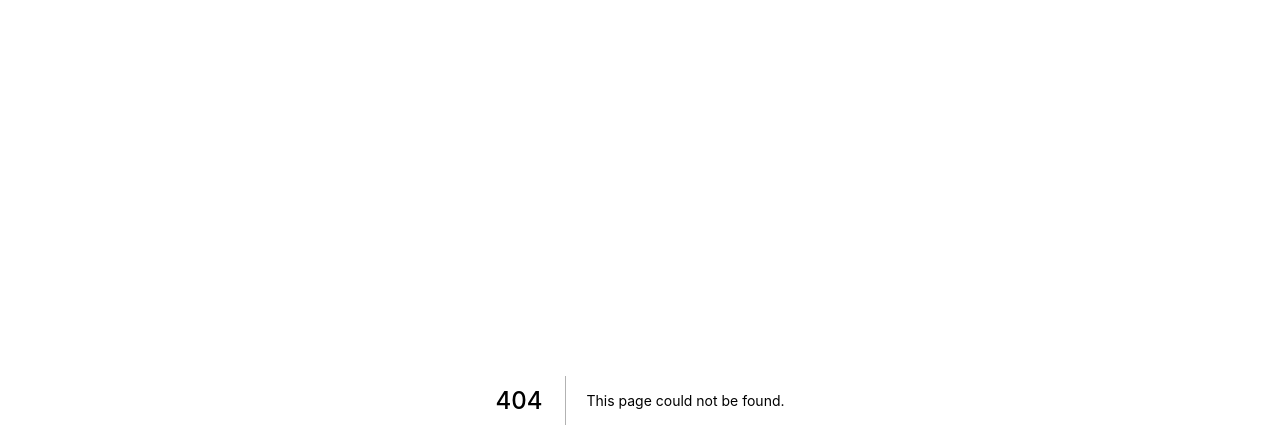
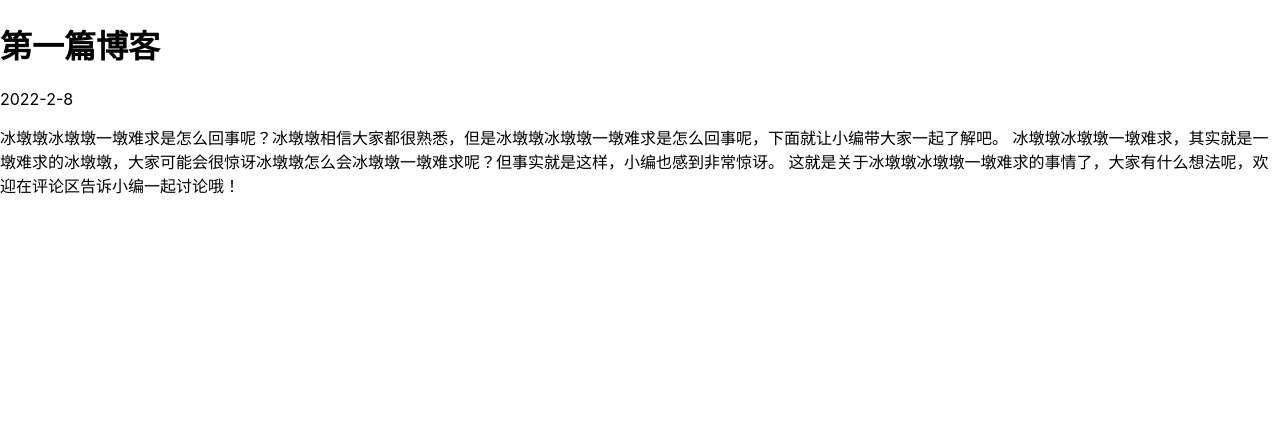
Before and after one commit to C-Schafe/nextjs-blog, a Next.js app: page /posts/first_post in a window 1280 px wide. Before the commit this address had no page. Shown: the top 448 px of the page. Built offline with nearby package versions, Linux system fonts and the light colour scheme.

Commit message:
finish upgrade SSG

```diff
--- a/lib/get-posts-list.ts
+++ /dev/null
@@ -1,8 +0,0 @@
-import path from 'path';
-import fs from 'fs';
-
-export const getPostsNameList = () => {
-  const markdownDir = path.join(process.cwd(), 'markdown');
-  const filenames = fs.readdirSync(markdownDir);
-  return filenames;
-}
--- /dev/null
+++ b/lib/posts.ts
@@ -0,0 +1,29 @@
+import path from 'path';
+import fs from 'fs';
+import { NextApiHandler } from 'next';
+import matter from 'gray-matter';
+
+export const getPostsNameList = () => {
+  const markdownDir = path.join(process.cwd(), 'markdown');
+  const filenames = fs.readdirSync(markdownDir);
+  return filenames;
+}
+
+export const getPostContent = (postName: string|undefined) => {
+  if(!postName) {
+    return {
+      title: '',
+      date: '',
+      content: '',
+    }
+  }
+  const markdownDir = path.join(process.cwd(), 'markdown');
+  const filePath = path.join(markdownDir, `${postName}.md`);
+  const fileContent = JSON.parse(JSON.stringify(fs.readFileSync(filePath, 'utf-8').toString()));
+  const filterContent = matter(fileContent);
+  return {
+    title: filterContent.data.title,
+    date: filterContent.data.date,
+    content: filterContent.content,
+  };
+}
--- a/pages/api/posts.ts
+++ b/pages/api/posts.ts
@@ -2,7 +2,7 @@ import path from 'path';
 import fs from 'fs';
 import { NextApiHandler } from 'next';
 import matter from 'gray-matter';
-import { getPostsNameList } from '../../lib/get-posts-list';
+import { getPostsNameList } from '../../lib/posts';
 
 const getPostsList:NextApiHandler = (request, response) => {
   const filenames = getPostsNameList();
--- /dev/null
+++ b/pages/posts/[id].tsx
@@ -0,0 +1,49 @@
+import { GetStaticPaths, GetStaticProps, NextPage } from "next";
+import { stringify } from "querystring";
+import { getPostsNameList, getPostContent } from '../../lib/posts';
+
+type Props = {
+  title: string;
+  date: string;
+  content: string;
+}
+
+const PostPage: NextPage<Props> = (props) => {
+  return (
+    <div>
+      <h1>{props.title}</h1>
+      <p>{props.date}</p>
+      <article>{props.content}</article>
+    </div>
+  )
+}
+
+export default PostPage;
+
+export const getStaticPaths: GetStaticPaths = async (staticPathsContext) => {
+  const namesList = getPostsNameList().map((fileName) => {
+    return fileName.replace(/.md$/g, '');
+  });
+  const paths = namesList.map((name) => {
+    return {
+      params: { id: name }
+    };
+  });
+  return {
+    paths,
+    fallback: false // false or 'blocking'
+  };
+}
+
+export const getStaticProps: GetStaticProps = (context) => {
+  const postName = context.params && context.params.id;
+  const postContent = getPostContent(postName as string);
+  const { title, date, content } = postContent;
+  return {
+    props: {
+      title,
+      date,
+      content,
+    }
+  };
+}
--- a/pages/posts/index-ssg.tsx
+++ b/pages/posts/index-ssg.tsx
@@ -1,7 +1,7 @@
 import React, { useEffect, useState }  from "react";
 import axios from 'axios';
 import Link from 'next/link';
-import { getPostsNameList } from '../../lib/get-posts-list';
+import { getPostsNameList } from '../../lib/posts';
 
 import { usePosts } from '../../hooks/testUsePosts';
 import { GetStaticProps, NextPage } from "next";
```
Also changed, not shown: pages/posts/index-ssr.tsx (added, +28 -0 lines), pages/posts/index.tsx (+25 -9 lines).
